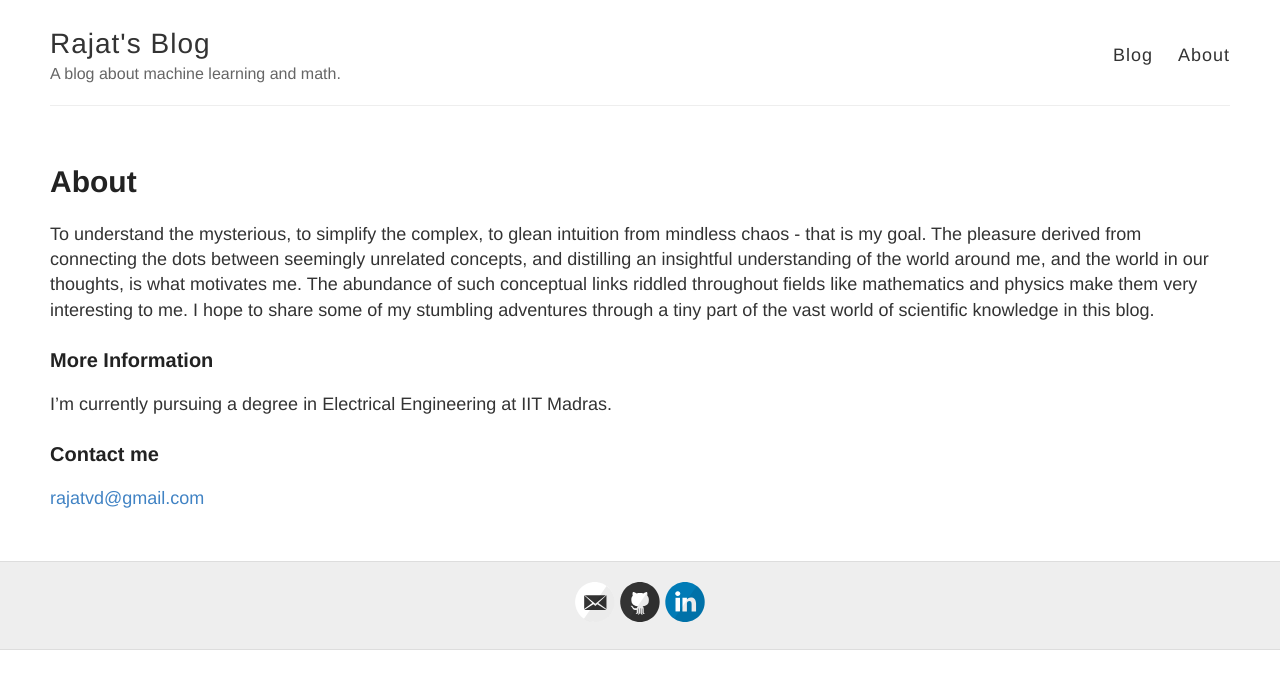
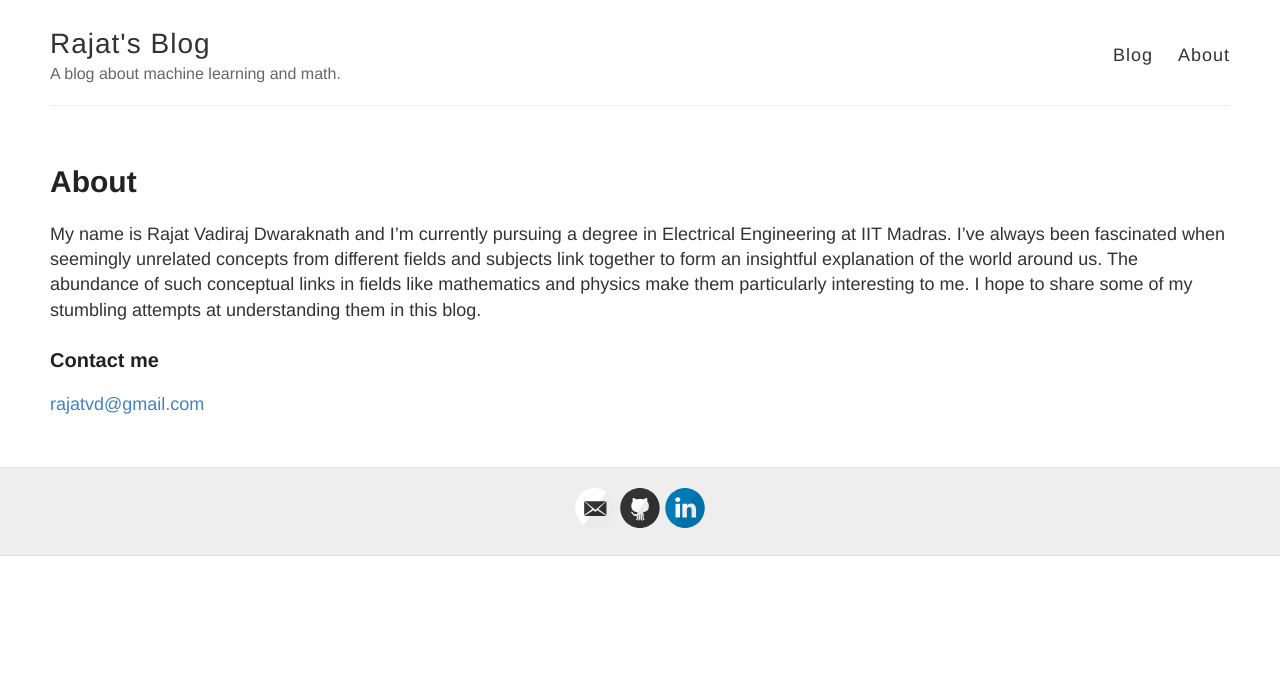
Before and after one commit to rajatvd/rajatvd.github.io, a Jekyll site: the page built from about.md, in a window 1280 px wide. Shown: the top 689 px of the page. Built offline with Jekyll 4.4.1, drawn with Linux system fonts in a browser that asks for light colours.

Commit message:
Updated about

```diff
--- a/about.md
+++ b/about.md
@@ -4,11 +4,9 @@
 permalink: /about/
 ---
 
-To understand the mysterious, to simplify the complex, to glean intuition from mindless chaos - that is my goal. The pleasure derived from connecting the dots between seemingly unrelated concepts, and distilling an insightful understanding of the world around me, and the world in our thoughts, is what motivates me.  The abundance of such conceptual links riddled throughout fields like mathematics and physics make them very interesting to me. I hope to share some of my stumbling adventures through a tiny part of the vast world of scientific knowledge in this blog.
+My name is Rajat Vadiraj Dwaraknath and I’m currently pursuing a degree in Electrical Engineering at IIT Madras. I’ve always been fascinated when seemingly unrelated concepts from different fields and subjects link together to form an insightful explanation of the world around us. The abundance of such conceptual links in fields like mathematics and physics make them particularly interesting to me. I hope to share some of my stumbling attempts at understanding them in this blog.
 
-### More Information
 
-I'm currently pursuing a degree in Electrical Engineering at IIT Madras.
 
 ### Contact me
 
```
